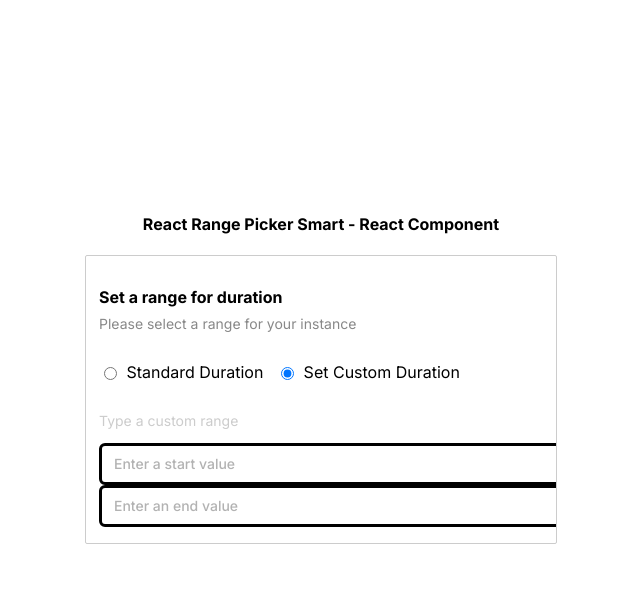
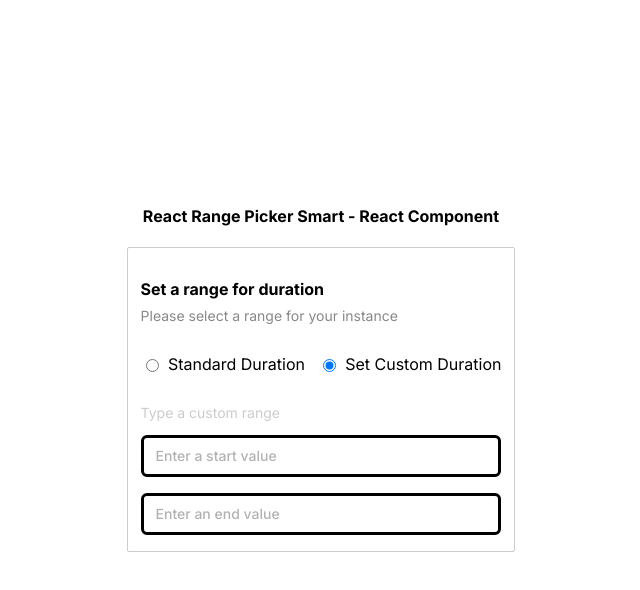
Before and after one commit to yashsehgal/react-range-picker-smart, a React (Create React App) app: page / in a window 1280 px wide. Both pictures are taken after a click on the radio button 648 px from the left and 427 px from the top of the page. Shown: the top 590 px of the page, without its empty margins (319-959 px from the left). Built offline with nearby package versions, Linux system fonts and the light colour scheme.

Commit message:
feat: custom-range-input style added

```diff
--- a/src/component/ReactRangePickerSmart.js
+++ b/src/component/ReactRangePickerSmart.js
@@ -28,7 +28,7 @@
           <h4 className="rrpsc_title" style={{ marginBottom: '0', paddingBottom: '0' }}>{RangePickerProperties.title}</h4>
           <p className="rrpsc_description" style={{ marginTop: '8px', fontSize: '14px', color: '#888888' }}>{RangePickerProperties.description}</p>
         </div>
-        <div className="rrpsc_componentWrapper">
+        <div className="rrpsc_componentWrapper" style={{ width: '100%' }}>
           <div className="rrpsc_rangePickerTypeSelector" style={{
             display: 'flex',
             flexDirection: 'row',
@@ -36,7 +36,8 @@
             justifyContent: 'flex-start',
             gap: '0.8rem',
             marginBottom: '0',
-            paddingBottom: '0'
+            paddingBottom: '0',
+            width: '100%'
           }}>
             <span className="rrpsc_rangePickerTypeOption rrpsc_rangePickerTypeOption_rangeSlider" style={{
               display: 'flex',
@@ -105,14 +106,21 @@
           color: '#cccccc',
           fontSize: '14px'
         }}>Type a custom range</p>
+        <div style={{
+          display: 'grid',
+          gridTemplateColumns: 'auto',
+          gap: '1em',
+          alignItems: 'center'
+        }}>
           <input type="number"
               placeholder="Enter a start value"
-          className="rrpsc_componentInput rrpsc_componentInput__large"
+              className="rrpsc_componentInput "
           />
           <input type="number"
             placeholder="Enter an end value"
-          className="rrpsc_componentInput rrpsc_componentInput__large"
+            className="rrpsc_componentInput "
           />
+        </div>
       </React.Fragment>
     )
   }
```
Lines whose indentation alone changed are shown as unchanged.
